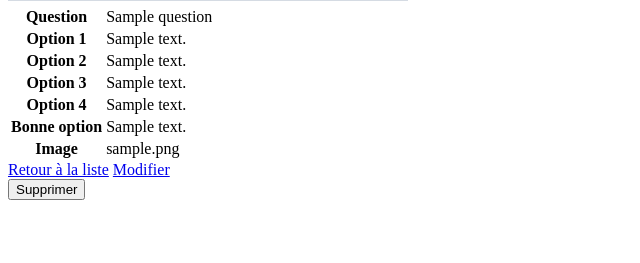
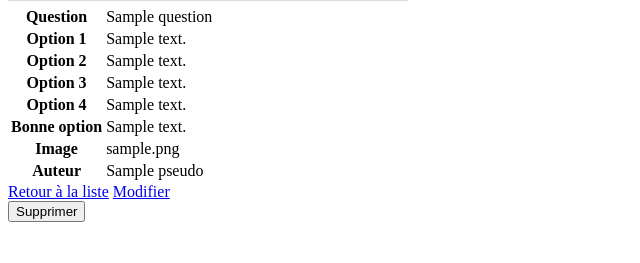
Before and after one commit to jlegrand-79/GGQuiz, a PHP site: template templates/question/show.html.twig in a window 1280 px wide. Shown: the part 471-734 px from the top of the page, without its empty margins (0-640 px from the left). Run offline with PHP 8.4, Linux system fonts and the light colour scheme; the template is opened without the code that fills it: most values are stand-ins (such as "Sample title", 1, 10 or a date in 2020); grey boxes marked "Sample" are stand-in pictures; some libraries are stand-ins or nearby versions.

Commit message:
picture not required on question form, adding author pseudo on admin question show

```diff
--- a/src/Form/QuestionType.php
+++ b/src/Form/QuestionType.php
@@ -77,6 +77,7 @@ class QuestionType extends AbstractType
                 'label_attr' => [
                     'class' => 'm-1 p-1'
                 ],
+                'required' => false,
             ])
             ->add('correctAnswer', ChoiceType::class, [
                 'attr' => [
--- a/templates/question/show.html.twig
+++ b/templates/question/show.html.twig
@@ -47,11 +47,17 @@
 					<th>Bonne option</th>
 					<td>{{ question.correctAnswer }}</td>
 				</tr>
-				<tr>
-					<th>Image</th>
-					<td>{{ question.picture }}</td>
-				</tr>
+				{% if question.picture %}
+					<tr>
+						<th>Image</th>
+						<td>{{ question.picture }}</td>
+					</tr>
+				{% endif %}
 			</tbody>
+			<tr>
+				<th>Auteur</th>
+				<td>{{ question.author.pseudo }}</td>
+			</tr>
 		</table>
 
 		<a href="{{ path('app_question_index') }}">Retour à la liste</a>
```
